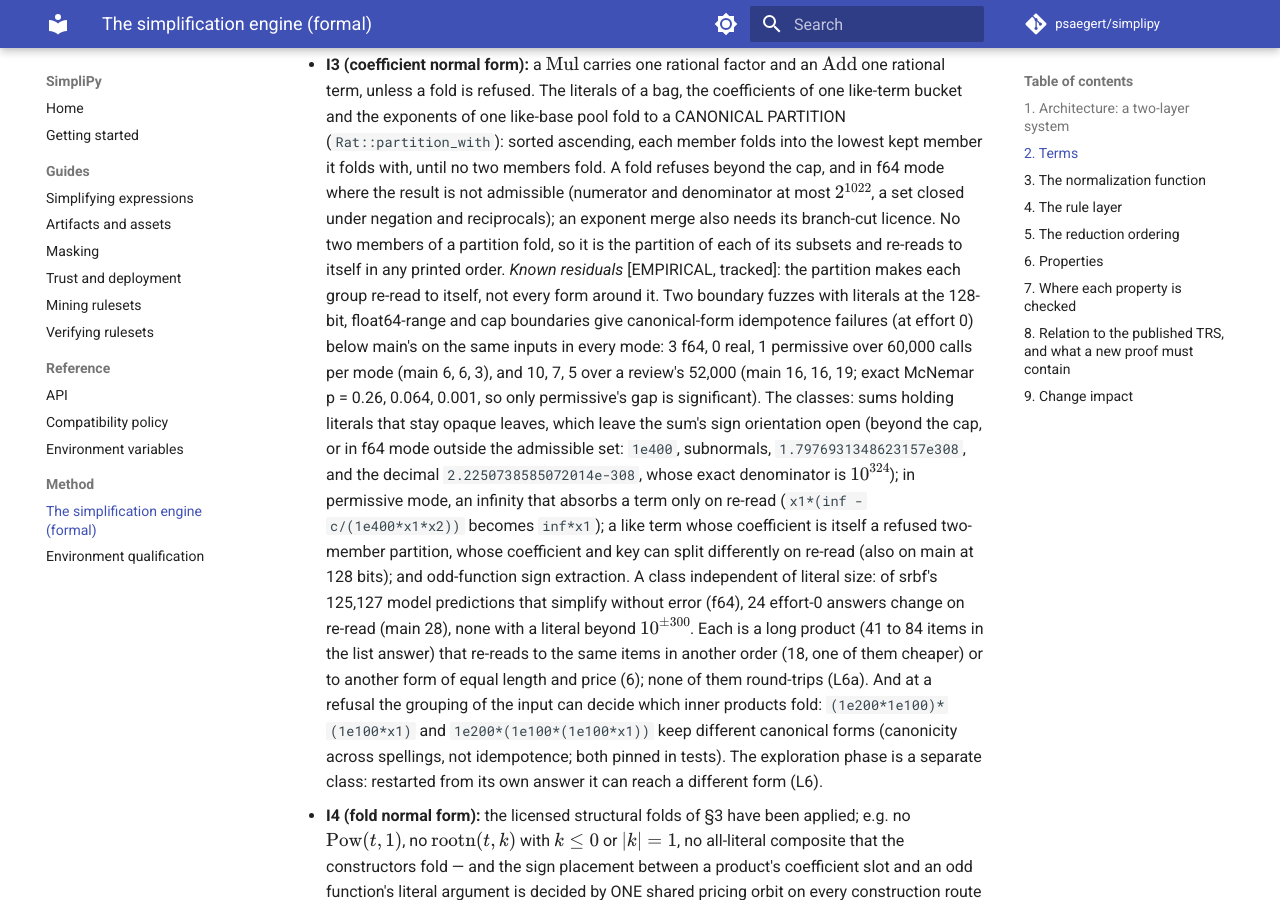
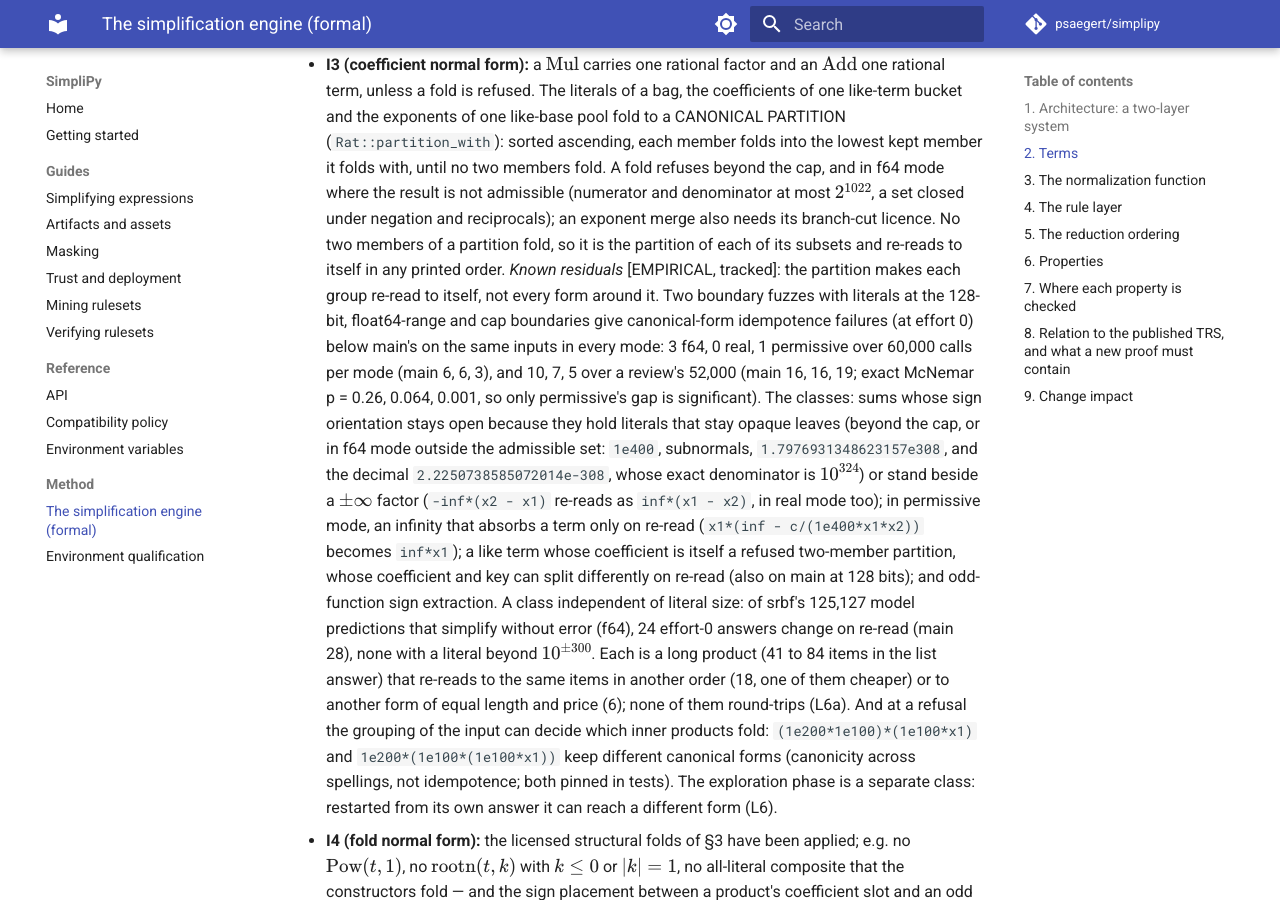
Before and after one commit to psaegert/simplipy, an MkDocs documentation site: the page built from docs/formal.md, in a window 1280 px wide and 900 px high, scrolled down 1975 px. Built offline with MkDocs 1.6.1 and Material for MkDocs 9.7.7, drawn with Linux system fonts in a browser that asks for light colours; comment, search, counter and statistics services are not loaded; some of the changed text lies outside the part shown.

Commit message:
formal.md: sums beside an infinity join the orientation class; 49 of 50 cheaper re-runs pass at effort 0
Review N round 3 (non-blocking): s12#5229 also fails in real mode, where it holds no leaf;
-inf*(x2 - x1) re-reads as inf*(x1 - x2).

Co-Authored-By: Claude Opus 5.5 <noreply@anthropic.com>
Claude-Session: https://claude.ai/code/session_016gamUqKQqroqag4GFsNu6W

```diff
--- a/docs/formal.md
+++ b/docs/formal.md
@@ -85,10 +85,11 @@ serialization-stability check `stable()` in `ac_simplify_ex`]:
   idempotence failures (at effort 0) below main's on the same inputs in every mode: 3 f64, 0
   real, 1 permissive over 60,000 calls per mode (main 6, 6, 3), and 10, 7, 5 over a review's
   52,000 (main 16, 16, 19; exact McNemar p = 0.26, 0.064, 0.001, so only permissive's gap is
-  significant). The classes: sums holding literals that stay opaque leaves, which
-  leave the sum's sign orientation open (beyond the cap, or in f64 mode outside the admissible
-  set: `1e400`, subnormals, `1.7976931348623157e308`, and the decimal
-  `2.2250738585072014e-308`, whose exact denominator is $10^{324}$); in permissive mode,
+  significant). The classes: sums whose sign orientation stays open because they hold literals
+  that stay opaque leaves (beyond the cap, or in f64 mode outside the admissible set: `1e400`,
+  subnormals, `1.7976931348623157e308`, and the decimal `2.2250738585072014e-308`, whose exact
+  denominator is $10^{324}$) or stand beside a $\pm\infty$ factor (`-inf*(x2 - x1)` re-reads as
+  `inf*(x1 - x2)`, in real mode too); in permissive mode,
   an infinity that absorbs a term only on re-read (`x1*(inf - c/(1e400*x1*x2))` becomes
   `inf*x1`); a like term whose coefficient is itself a refused two-member partition, whose
   coefficient and key can split differently on re-read (also on main at 128 bits); and
```
Also changed, not shown: other parts of docs/formal.md (+2 -1 lines).
